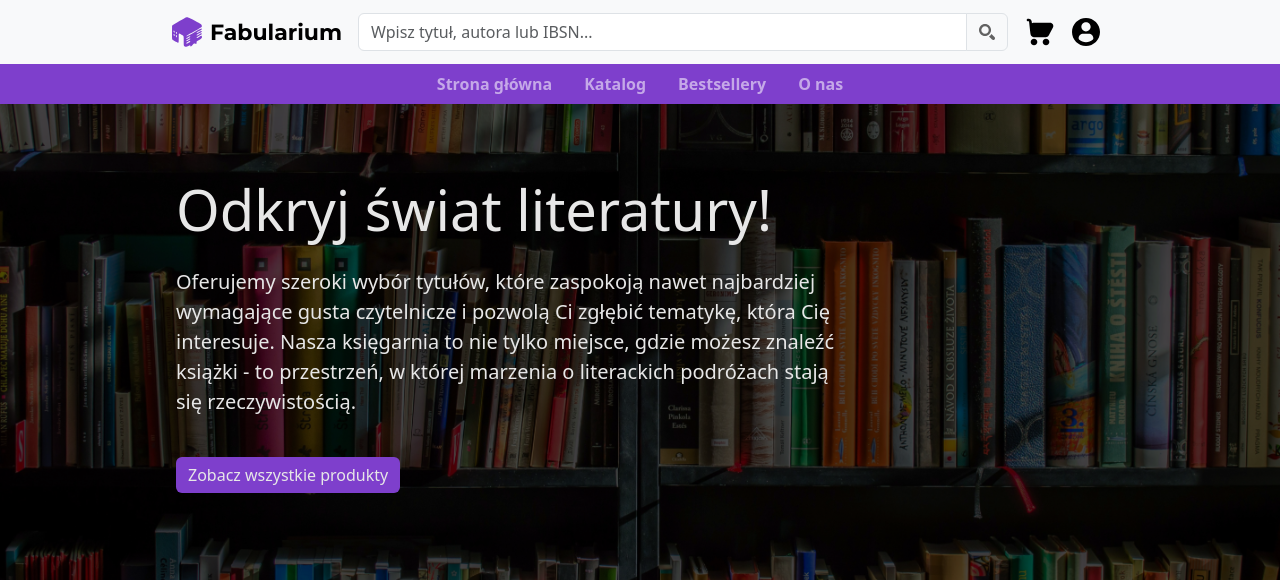
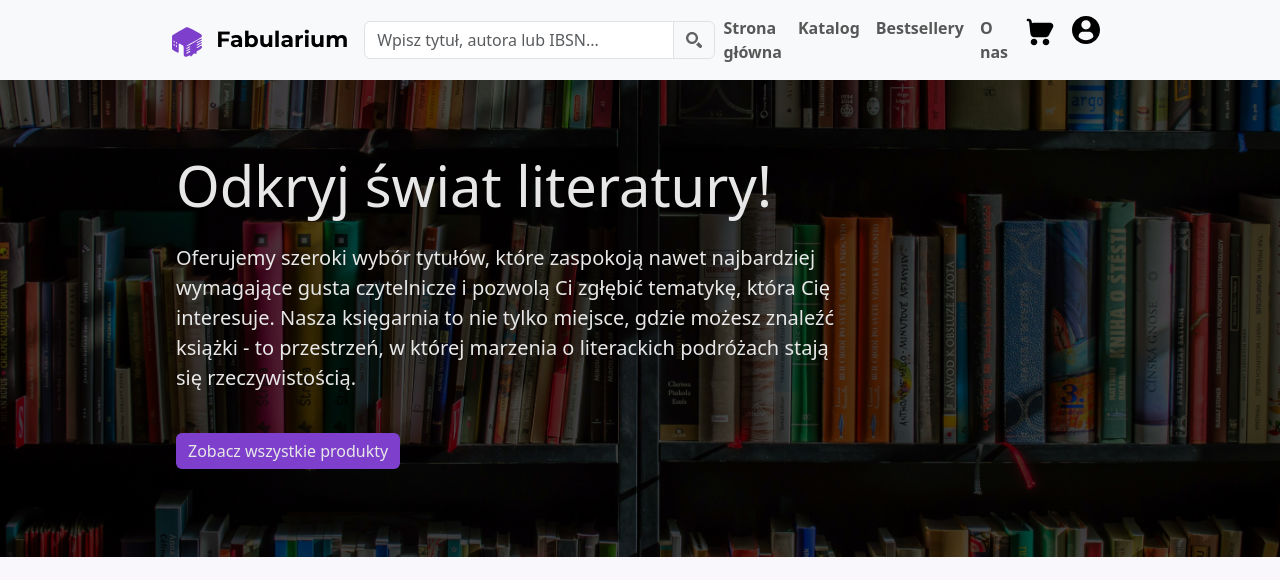
Before and after one commit to razny/fabularium, a PHP site: page /index.php in a window 1280 px wide. Shown: the top 580 px of the page. Run offline with PHP 8.4, Linux system fonts and the light colour scheme.

Commit message:
change header, add collapse to it

```diff
--- a/bestsellery.php
+++ b/bestsellery.php
@@ -6,6 +6,7 @@
   <meta name="viewport" content="width=device-width, initial-scale=1.0" />
   <link href="https://cdn.jsdelivr.net/npm/bootstrap@5.3.0-alpha1/dist/css/bootstrap.min.css" rel="stylesheet">
   <link rel="stylesheet" href="styles/style.css" />
+  <link rel="stylesheet" href="styles/media-sizes.css" />
   <link rel="icon" type="image/x-icon" href="images/favicon.svg">
   <title>Fabularium - bestsellery</title>
 
--- a/includes/header.php
+++ b/includes/header.php
@@ -1,9 +1,14 @@
 <header class="navbar navbar-expand-sm navbar-light bg-light sticky-top">
-    <div class="container-fluid d-flex justify-content-around w-75">
-        <a class="navbar-brand d-flex align-items-center" href="#">
+    <div class="container-fluid w-l-75 w-xl-75">
+        <a class="navbar-brand" href="index.php">
             <img src="images/logo.svg" width="30" height="30" alt="Logo" class="me-2" />
-            Fabularium</a>
-        <form class="w-75">
+            Fabularium
+        </a>
+        <button class="navbar-toggler" type="button" data-bs-toggle="collapse" data-bs-target="#navbarResponsive" aria-controls="navbarResponsive" aria-expanded="false" aria-label="Toggle navigation">
+            <span class="navbar-toggler-icon"></span>
+        </button>
+        <div class="collapse navbar-collapse" id="navbarResponsive">
+            <form class="w-100 d-none d-sm-block">
                 <div class="input-group">
                     <input type="text" class="form-control" placeholder="Wpisz tytuł, autora lub IBSN...">
                     <span class="input-group-text">
@@ -13,32 +18,58 @@
                     </span>
                 </div>
             </form>
-        <ul class="navbar-nav d-flex align-items-center ms-2">
+            <ul class="navbar-nav w-100 justify-content-end mt-2 mt-sm-0">
                 <li class="nav-item">
-                <a class="nav-link" href="koszyk.php"><img src="images/shopping-cart-icon.svg" width="32" height="32" alt="Logo" /></a>
+                    <a class="nav-link" href="index.php">Strona główna</a>
                 </li>
                 <li class="nav-item">
-                <a class="nav-link" href="logowanie.php"><img src="images/user-icon.svg" width="28" height="28" alt="Logo" /></a>
-            </li>
-        </ul>
-    </div>
-</header>
-
-<nav class="navbar navbar-expand-lg navbar-dark primary p-0">
-    <div class="container-fluid d-flex justify-content-around w-50">
-        <ul class="navbar-nav flex-row">
-            <li class="nav-item me-3">
-                <a class="nav-link" href="index.php">Strona główna</a>
-            </li>
-            <li class="nav-item me-3">
                     <a class="nav-link" href="katalog.php">Katalog</a>
                 </li>
-            <li class="nav-item me-3">
+                <li class="nav-item">
                     <a class="nav-link" href="bestsellery.php">Bestsellery</a>
                 </li>
                 <li class="nav-item">
                     <a class="nav-link" href="o-nas.php">O nas</a>
                 </li>
+                <li class="nav-item d-none d-sm-block">
+                    <a class="nav-link" href="koszyk.php">
+                        <img src="images/shopping-cart-icon.svg" width="32" height="32" alt="Logo" />
+                    </a>
+                </li>
+                <li class="nav-item d-none d-sm-block">
+                    <a class="nav-link" href="logowanie.php">
+                        <img src="images/user-icon.svg" width="28" height="28" alt="Logo" />
+                    </a>
+                </li>
+                <li class="nav-item d-block d-sm-none">
+                    <a class="nav-link" href="koszyk.php">Koszyk</a>
+                </li>
+                <li class="nav-item d-block d-sm-none">
+                    <a class="nav-link" href="logowanie.php">Logowanie</a>
+                </li>
             </ul>
+            <form class="w-100 d-sm-none">
+                <div class="input-group">
+                    <input type="text" class="form-control" placeholder="Wpisz tytuł, autora lub IBSN...">
+                    <span class="input-group-text">
+                        <a href="#">
+                            <img src="images/magnifier-icon.svg" alt="Magnifying Glass" width="16" height="16">
+                        </a>
+                    </span>
                 </div>
-</nav>
+            </form>
+        </div>
+
+    </div>
+</header>
+
+
+<style>
+    /* Custom CSS for collapsing the navbar links into a column */
+    @media (max-width: 576px) {
+        .navbar-nav {
+            flex-direction: column !important;
+            align-items: flex-start !important;
+        }
+    }
+</style>
--- a/index.php
+++ b/index.php
@@ -6,8 +6,9 @@
   <meta name="viewport" content="width=device-width, initial-scale=1.0" />
   <link href="https://cdn.jsdelivr.net/npm/bootstrap@5.3.0-alpha1/dist/css/bootstrap.min.css" rel="stylesheet">
   <link rel="stylesheet" href="https://cdn.jsdelivr.net/npm/swiper@11/swiper-bundle.min.css" />
-
+  <script src="https://cdnjs.cloudflare.com/ajax/libs/bootstrap/5.1.3/js/bootstrap.min.js" integrity="sha512-OvBgP9A2JBgiRad/mM36mkzXSXaJE9BEIENnVEmeZdITvwT09xnxLtT4twkCa8m/loMbPHsvPl0T8lRGVBwjlQ==" crossorigin="anonymous" referrerpolicy="no-referrer"></script>
   <script src="https://cdn.jsdelivr.net/npm/swiper@11/swiper-bundle.min.js"></script>
+  <script src="http://code.jquery.com/jquery-latest.min.js" type="text/javascript"></script>
 
   <link rel="stylesheet" href="styles/style.css" />
   <link rel="stylesheet" href="styles/media-sizes.css" />
--- a/katalog.php
+++ b/katalog.php
@@ -6,6 +6,7 @@
   <meta name="viewport" content="width=device-width, initial-scale=1.0" />
   <link href="https://cdn.jsdelivr.net/npm/bootstrap@5.3.0-alpha1/dist/css/bootstrap.min.css" rel="stylesheet">
   <link rel="stylesheet" type="text/css" href="styles/style.css" />
+  <link rel="stylesheet" href="styles/media-sizes.css" />
   <link rel="icon" type="image/x-icon" href="images/favicon.svg">
   <title>Fabularium - katalog</title>
   <script src="https://cdn.jsdelivr.net/npm/bootstrap@5.3.3/dist/js/bootstrap.bundle.min.js"></script>
--- a/koszyk.php
+++ b/koszyk.php
@@ -34,7 +34,7 @@
                                     <tr>
                                         <th scope="row">
                                             <div class="d-flex align-items-center">
-                                                <img src="../images/cover2.jpeg" class="img-fluid rounded-3" style="width: 120px;" alt="Book">
+                                                <img src="images/cover2.jpeg" class="img-fluid rounded-3" style="width: 120px;" alt="Book">
                                                 <div class="flex-column ms-4">
                                                     <p class="mb-2">Thinking, Fast and Slow</p>
                                                     <p class="mb-0 text-secondary">Daniel Kahneman</p>
@@ -53,7 +53,7 @@
                                     <tr>
                                         <th scope="row" class="border-bottom-0">
                                             <div class="d-flex align-items-center">
-                                                <img src="../images/cover5.jpg" class="img-fluid rounded-3" style="width: 120px;" alt="Book">
+                                                <img src="images/cover5.jpg" class="img-fluid rounded-3" style="width: 120px;" alt="Book">
                                                 <div class="flex-column ms-4">
                                                     <p class="mb-2">Homo Deus: A Brief History of Tomorrow</p>
                                                     <p class="mb-0 text-secondary">Yuval Noah Harari</p>
--- a/o-nas.php
+++ b/o-nas.php
@@ -6,6 +6,7 @@
   <meta name="viewport" content="width=device-width, initial-scale=1.0" />
   <link href="https://cdn.jsdelivr.net/npm/bootstrap@5.3.0-alpha1/dist/css/bootstrap.min.css" rel="stylesheet">
   <link rel="stylesheet" href="styles/style.css" />
+  <link rel="stylesheet" href="styles/media-sizes.css" />
   <link rel="icon" type="image/x-icon" href="images/favicon.svg">
   <script src="https://cdn.jsdelivr.net/npm/bootstrap@5.3.3/dist/js/bootstrap.bundle.min.js" integrity="sha384-YvpcrYf0tY3lHB60NNkmXc5s9fDVZLESaAA55NDzOxhy9GkcIdslK1eN7N6jIeHz" crossorigin="anonymous"></script>
   <script src="https://code.jquery.com/jquery-3.6.0.min.js"></script>
--- a/produkt.php
+++ b/produkt.php
@@ -6,6 +6,7 @@
   <meta name="viewport" content="width=device-width, initial-scale=1.0" />
   <link href="https://cdn.jsdelivr.net/npm/bootstrap@5.3.0-alpha1/dist/css/bootstrap.min.css" rel="stylesheet">
   <link rel="stylesheet" href="styles/style.css" />
+  <link rel="stylesheet" href="styles/media-sizes.css" />
   <link rel="icon" type="image/x-icon" href="images/favicon.svg">
   <title>Fabularium - o nas</title>
 </head>
--- a/rejestracja.php
+++ b/rejestracja.php
@@ -6,6 +6,7 @@
     <meta name="viewport" content="width=device-width, initial-scale=1.0" />
     <link href="https://cdn.jsdelivr.net/npm/bootstrap@5.3.0-alpha1/dist/css/bootstrap.min.css" rel="stylesheet">
     <link rel="stylesheet" href="styles/style.css" />
+    <link rel="stylesheet" href="styles/media-sizes.css" />
     <link rel="icon" type="image/x-icon" href="images/favicon.svg">
     <script src="https://cdn.jsdelivr.net/npm/bootstrap@5.3.0-alpha1/dist/js/bootstrap.bundle.min.js"></script>
     <title>Fabularium - rejestracja</title>
```
Lines whose indentation alone changed are shown as unchanged.
